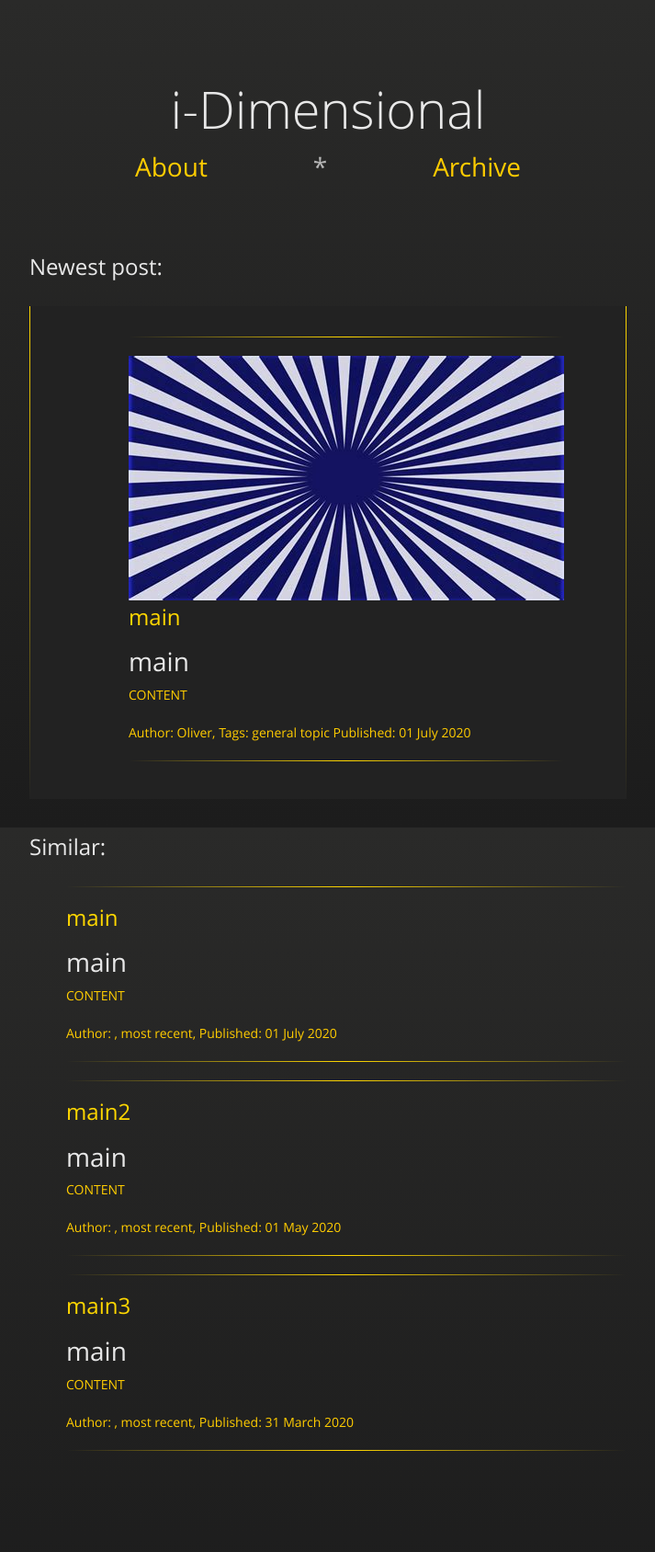
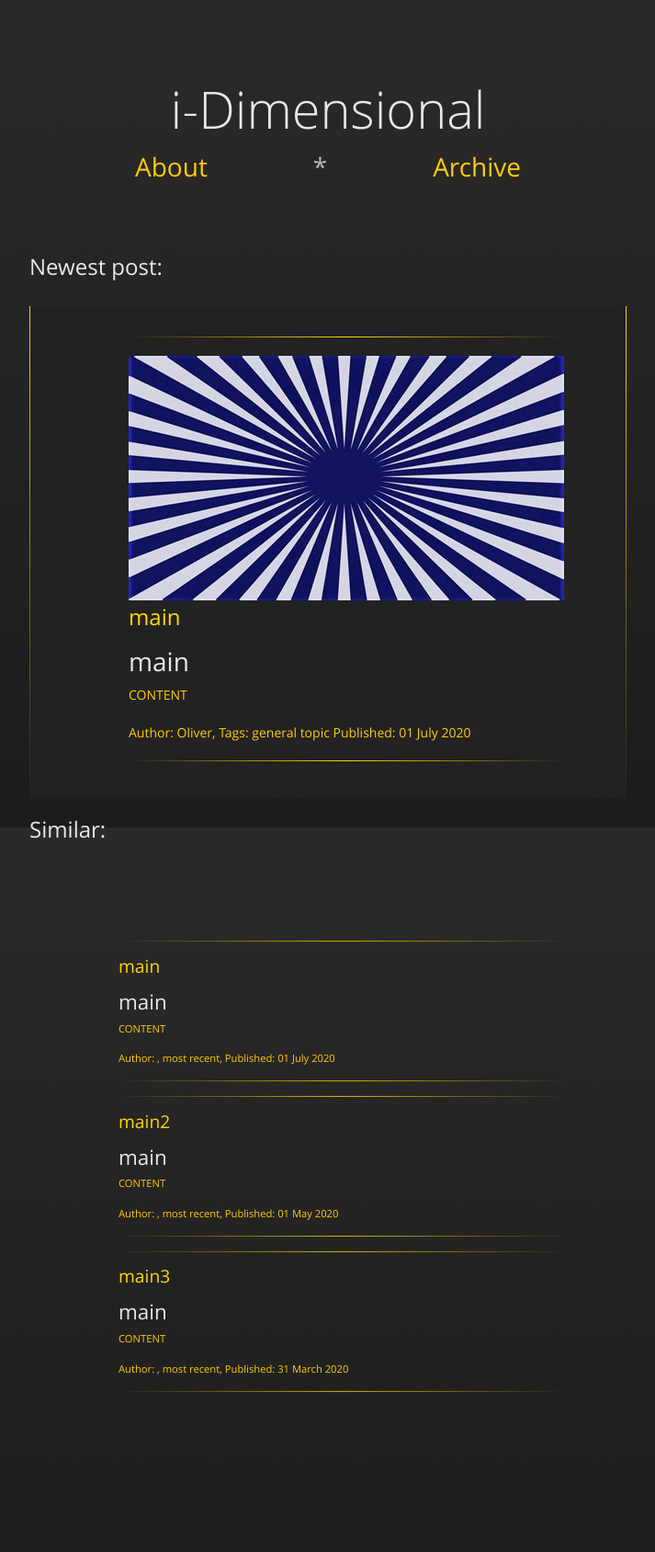
Before and after one commit to nadathos/nadathos.github.io, a Jekyll site: the page built from index.md, in a window 1280 px wide. Shown: the whole page at 92% size, without its empty margins (283-996 px from the left). Built offline with Jekyll 4.4.1, drawn with Linux system fonts in a browser that asks for light colours.

Commit message:
show similar posts smaller

```diff
--- a/assets/css/style.scss
+++ b/assets/css/style.scss
@@ -57,6 +57,13 @@
     ) 1 100%;
 }
 
+#smaller{
+-webkit-transform:scale(0.8);
+-moz-transform:scale(0.8);
+-ms-transform:scale(0.8);
+transform:scale(0.8);
+}
+
 hr.fadinggrad {
     border: 0;
     height: 1px;
--- a/index.md
+++ b/index.md
@@ -44,20 +44,18 @@ permalink: /
 
 </div>
 
-<div style="padding-top:3%">
 <h2 id="left"> Similar: </h2>
+<div style="padding-top:3%" id="smaller">
 <ul style="list-style: none;">
   <li>
     {% comment %}---> from https://stackoverflow.com/questions/25348389/jekyll-and-liquid-show-related-posts-by-amount-of-equal-tags-2 {% endcomment %}
     {% comment %}---> the maximum number of related to posts
                       to be printed {% endcomment %}
     {% assign maxRelated = 3 %}
-
     {% comment %}---> the minimum number of common tags
                       to have for a post to be considered
                       as a related post {% endcomment %}
     {% assign minCommonTags =  1 %}
-
     {% assign maxRelatedCounter = 0 %}
 
     {% for post in PostsByDate offset:1 %}
```
